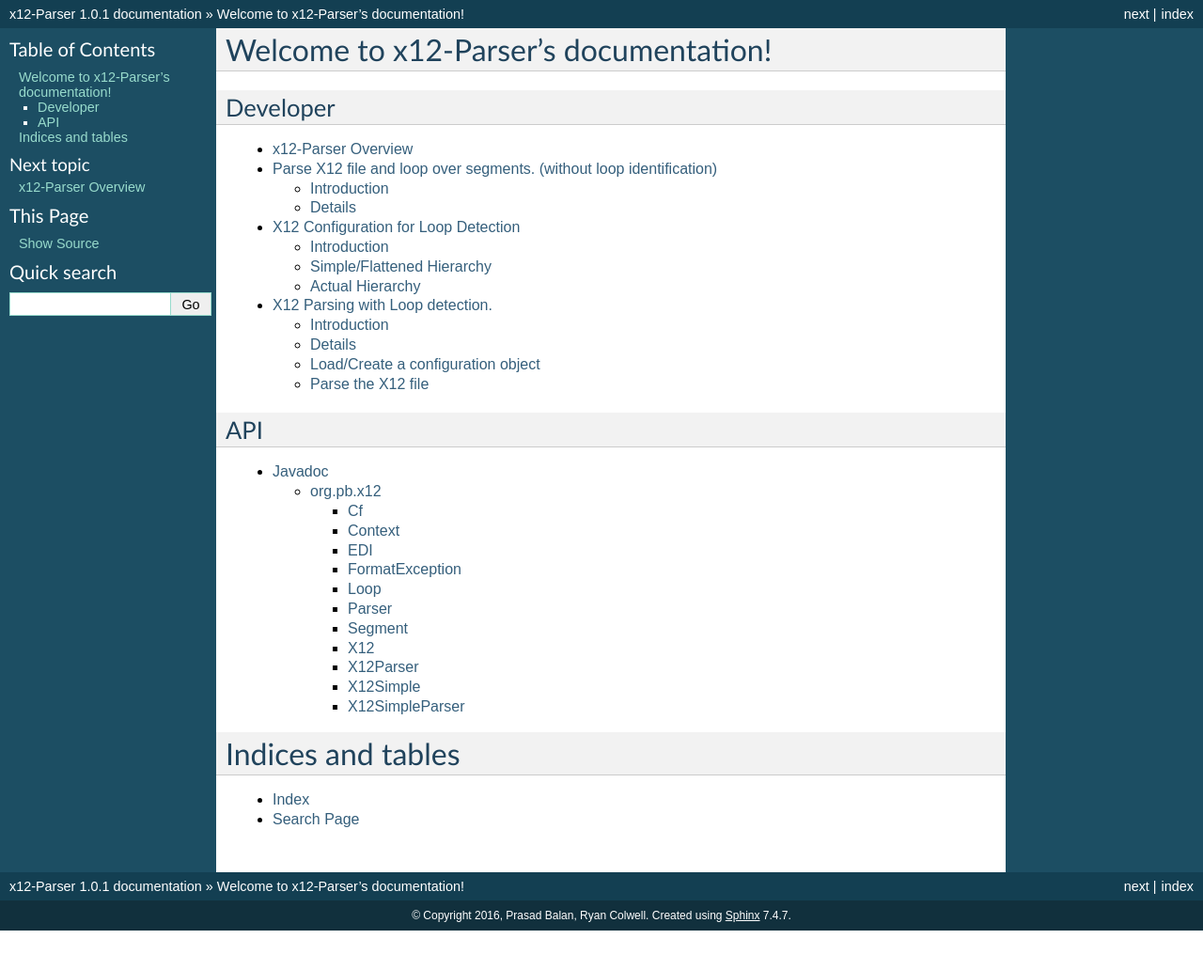
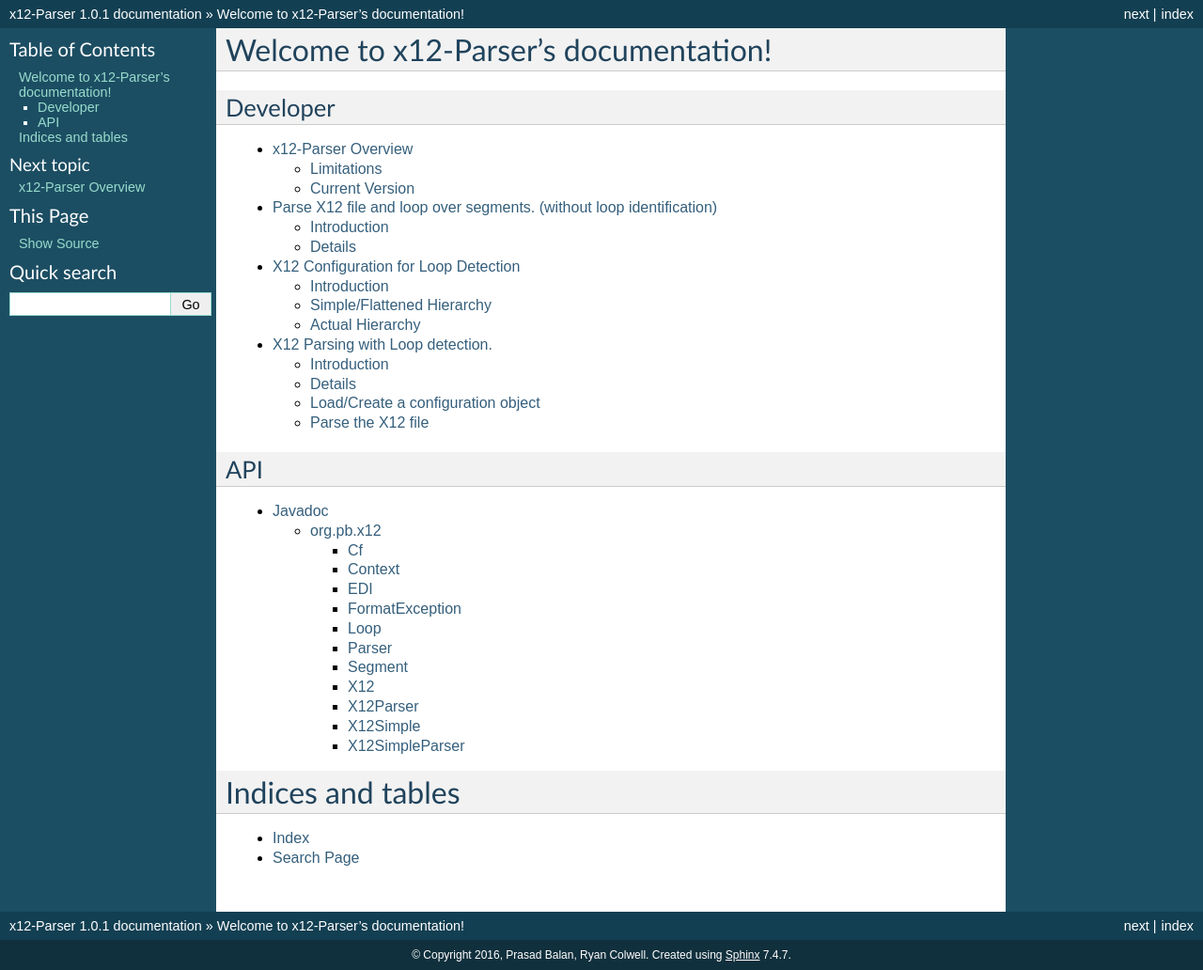
Before and after one commit to ryanco/x12-parser, a Sphinx documentation site: the page built from docs/index.rst, in a window 1280 px wide. Shown: the whole page at 94% size. Built offline with Sphinx 7.4.7, drawn with Linux system fonts in a browser that asks for light colours; before the commit the page ends 990 px from its top, so only the background shows below that.

Commit message:
Minor section heading change.

```diff
--- a/docs/source/developer/overview.rst
+++ b/docs/source/developer/overview.rst
@@ -11,11 +11,13 @@
 
 For Javadoc see link below External links (see left below). Checkout the javadocs for the examples.
 
-**Limitations**
+Limitations
+~~~~~~~~~~~
 This library cannot validate a X12 transaction.
 When parsing, reads the whole X12 transaction into memory.
 
-**Current Version**
+Current Version
+~~~~~~~~~~~~~~~
   * V1.0 - 21st May 2013
   * V0.9 - 16th Apr 2011
 
```
